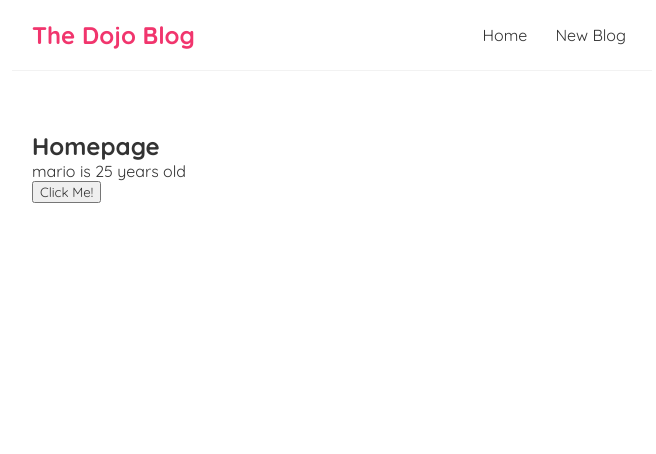
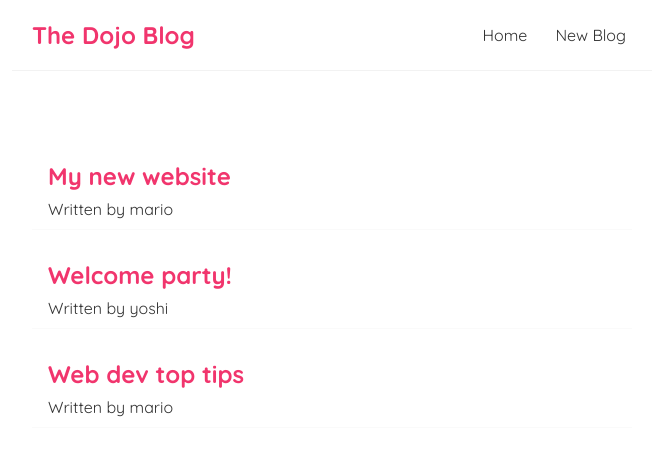
Before and after one commit to afiqhafizuddin/react-learn, a React (Create React App) app: page / in a window 1280 px wide. Shown: the top 454 px of the page, without its empty margins (308-964 px from the left). Built offline with nearby package versions, Linux system fonts and the light colour scheme.

Commit message:
edit list of blogs and add styles

```diff
--- a/src/Home.js
+++ b/src/Home.js
@@ -1,19 +1,24 @@
 import { useState } from "react";
 
 const Home = () => {
-  const [name, setName] = useState("mario"); // reactive
-  const [age, setAge] = useState(25);
-  const handleClick = () => {
-    setName("luigi");
-  };
-
+  const [blogs, setBlogs] = useState([
+    { title: "My new website", body: "lorem ipsum...", author: "mario", id: 1 },
+    { title: "Welcome party!", body: "lorem ipsum...", author: "yoshi", id: 2 },
+    {
+      title: "Web dev top tips",
+      body: "lorem ipsum...",
+      author: "mario",
+      id: 3,
+    },
+  ]);
   return (
     <div className="home">
-      <h2>Homepage</h2>
-      <p>
-        {name} is {age} years old
-      </p>
-      <button onClick={handleClick}>Click Me!</button>
+      {blogs.map((blog) => (
+        <div className="blog-preview" key={blog.id}>
+          <h2>{blog.title}</h2>
+          <p>Written by {blog.author}</p>
+        </div>
+      ))}
     </div>
   );
 };
--- a/src/index.css
+++ b/src/index.css
@@ -40,3 +40,19 @@
   margin: 40px auto;
   padding: 20px;
 }
+
+.blog-preview {
+  padding: 10px 16px;
+  margin: 20px 0;
+  border-bottom: 1px solid #fafafa;
+}
+
+.blog-preview:hover {
+  box-shadow: 1px 3px 5px rgba(0, 0, 0, 1);
+}
+
+.blog-preview h2 {
+  box-shadow: 20px;
+  color: #f1356d;
+  margin-bottom: 8px;
+}
```
